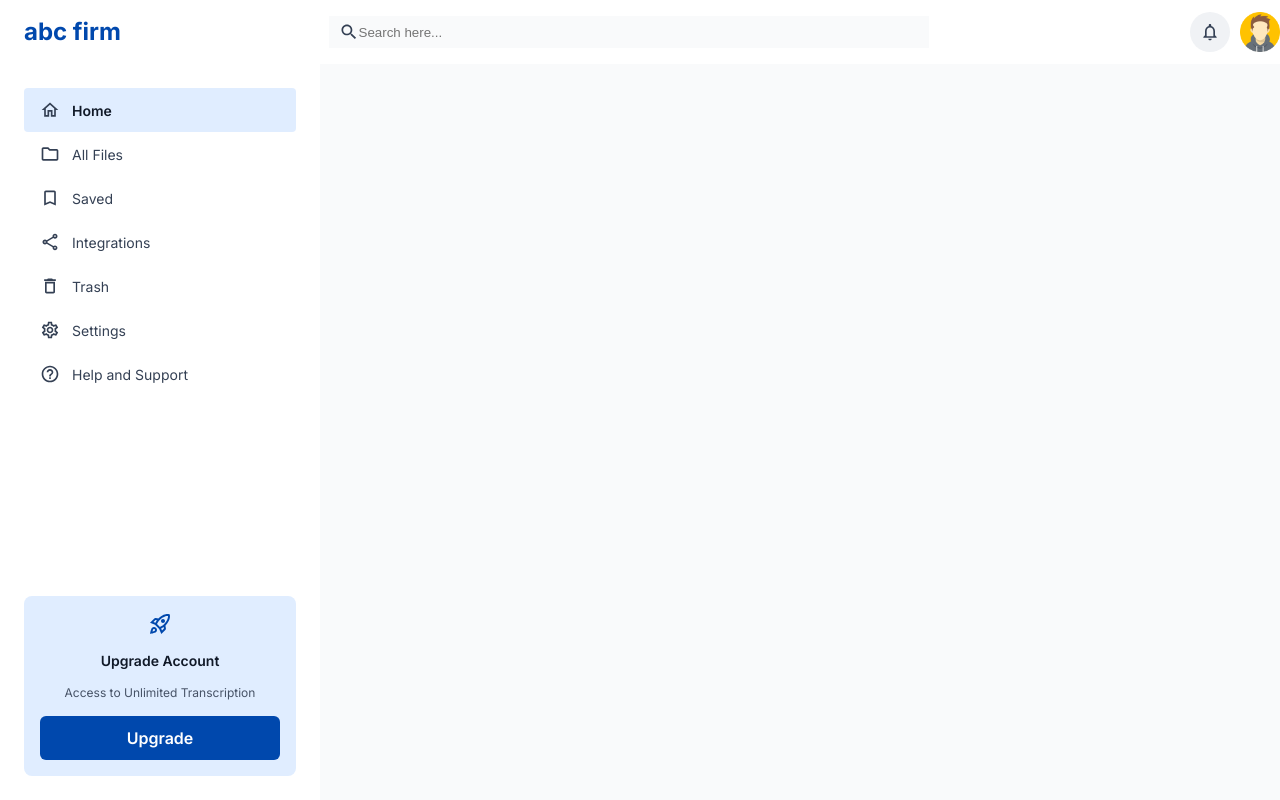
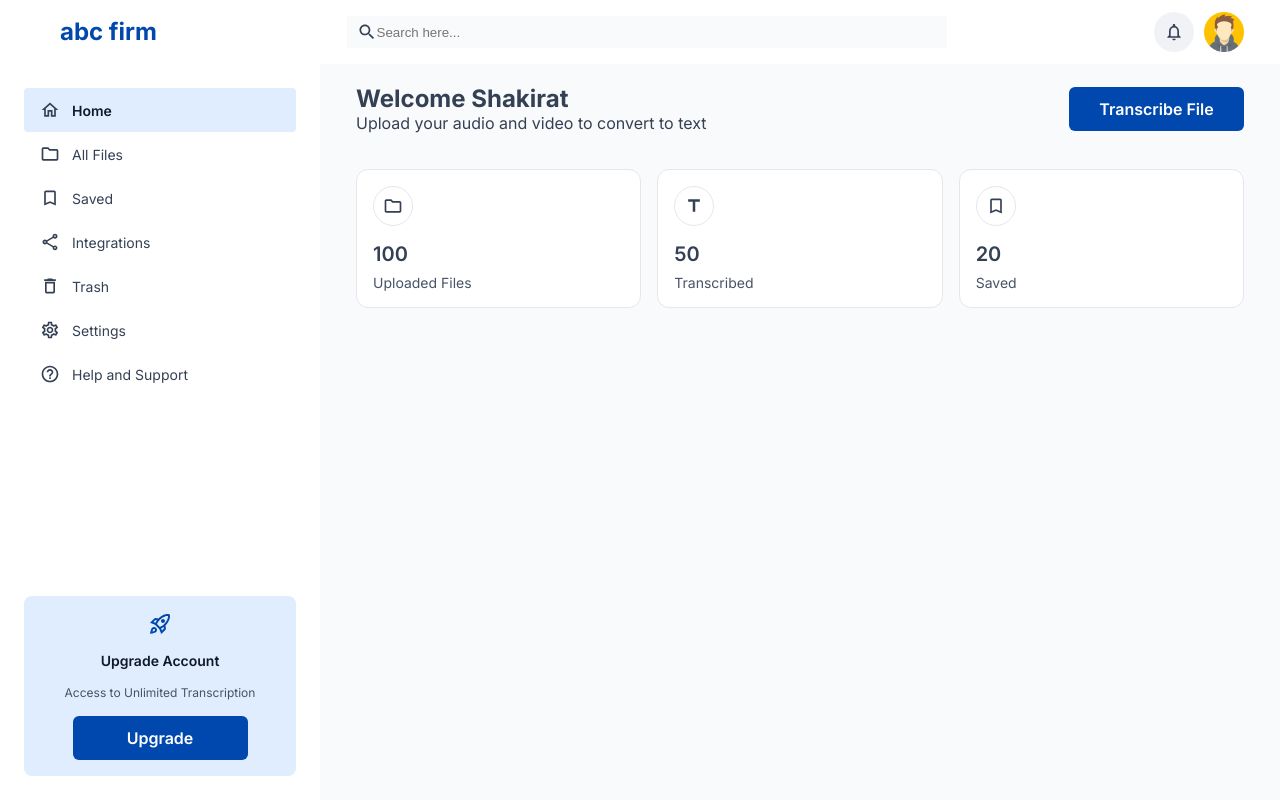
Before and after one commit to Pk9697/speech-to-text, a React (Vite) app: page / in a window 1280 px wide. Built offline with nearby package versions, Linux system fonts and the light colour scheme.

Commit message:
Complete Title and Metrics UI

```diff
--- a/src/components/button/styles/button.js
+++ b/src/components/button/styles/button.js
@@ -4,6 +4,7 @@ import styled from 'styled-components'
 export const ButtonPrimary = styled.button`
   padding: 0.75em 1.5em;
   width: 100%;
+  max-width: 175px;
   border-radius: 0.375em;
   border: none;
   background-color: var(--clr-blue);
--- a/src/components/mainPane/index.jsx
+++ b/src/components/mainPane/index.jsx
@@ -1,7 +1,66 @@
-import { Container } from './styles/mainPane'
+import {
+  Container,
+  Frame,
+  Metrics,
+  MetricsGroup,
+  MetricsIcon,
+  MetricsNumber,
+  MetricsText,
+  Text,
+  Title,
+  TitleContainer,
+} from './styles/mainPane'
 
 function MainPane({ children, ...restProps }) {
   return <Container {...restProps}>{children}</Container>
 }
 
+MainPane.Frame = function MainPaneFrame({ children, ...restProps }) {
+  return <Frame {...restProps}>{children}</Frame>
+}
+
+MainPane.TitleContainer = function MainPaneTitleContainer({
+  children,
+  ...restProps
+}) {
+  return (
+    <TitleContainer {...restProps}>
+      <Title>{children}</Title>
+      <Text>Upload your audio and video to convert to text</Text>
+    </TitleContainer>
+  )
+}
+
+MainPane.Metrics = function MainPaneMetrics({ children, ...restProps }) {
+  return <Metrics {...restProps}>{children}</Metrics>
+}
+
+MainPane.MetricsIcon = function MainPaneMetricsIcon({
+  children,
+  ...restProps
+}) {
+  return <MetricsIcon {...restProps}>{children}</MetricsIcon>
+}
+
+MainPane.MetricsGroup = function MainPaneMetricsGroup({
+  children,
+  ...restProps
+}) {
+  return <MetricsGroup {...restProps}>{children}</MetricsGroup>
+}
+
+MainPane.MetricsNumber = function MainPaneMetricsNumber({
+  children,
+  ...restProps
+}) {
+  return <MetricsNumber {...restProps}>{children}</MetricsNumber>
+}
+
+MainPane.MetricsText = function MainPaneMetricsText({
+  children,
+  ...restProps
+}) {
+  return <MetricsText {...restProps}>{children}</MetricsText>
+}
+
 export default MainPane
--- a/src/components/mainPane/styles/mainPane.js
+++ b/src/components/mainPane/styles/mainPane.js
@@ -2,5 +2,63 @@
 import styled from 'styled-components'
 
 export const Container = styled.div`
-  padding: 0 2.25em;
+  padding: 1.25em 2.25em;
+  display: flex;
+  flex-direction: column;
+  gap: 2.25em;
 `
+
+export const Frame = styled.div`
+  display: flex;
+  justify-content: space-between;
+  align-items: center;
+  gap: 1em;
+`
+
+export const TitleContainer = styled.div`
+  display: flex;
+  flex-direction: column;
+`
+
+export const Title = styled.h2``
+export const Text = styled.p`
+  font-size: var(--fs-body);
+`
+
+export const Metrics = styled.div`
+  flex: 1 0 0;
+  display: flex;
+  flex-direction: column;
+  padding: 1em;
+  gap: 1em;
+  border-radius: 12px;
+  border: 1px solid var(--clr-metrics-border);
+  background: var(--clr-white);
+`
+
+export const MetricsIcon = styled.div`
+  width: 40px;
+  height: 40px;
+  display: flex;
+  flex-direction: column;
+  justify-content: center;
+  align-items: center;
+  border-radius: 20px;
+  border: 1px solid var(--clr-metrics-border);
+`
+
+export const MetricsGroup = styled.div`
+  display: flex;
+  flex-direction: column;
+  gap: 0.5em;
+`
+
+export const MetricsNumber = styled.h3`
+  font-size: 1.25rem;
+  font-weight: var(--fw-bold);
+  line-height: 1.2;
+`
+
+export const MetricsText = styled.p`
+  color: var(--clr-metrics-text);
+`
--- a/src/components/navBar/styles/navBar.js
+++ b/src/components/navBar/styles/navBar.js
@@ -2,7 +2,7 @@ import styled from 'styled-components'
 
 export const Container = styled.div`
   display: flex;
-  padding: 0.75em 0;
+  padding: 0.75em 2.25em;
   align-items: center;
   gap: 0.625em;
   background-color: var(--clr-white);
--- a/src/containers/MainPaneContainer.jsx
+++ b/src/containers/MainPaneContainer.jsx
@@ -1,9 +1,47 @@
+import TitleOutlinedIcon from '@mui/icons-material/TitleOutlined'
+import FolderOutlinedIcon from '@mui/icons-material/FolderOutlined'
+import BookmarkBorderOutlinedIcon from '@mui/icons-material/BookmarkBorderOutlined'
+
 import MainPane from '../components/mainPane'
-import NavBarContainer from './NavBarContainer'
+import Button from '../components/button'
 
 function MainPaneContainer() {
   return (
     <MainPane>
+      <MainPane.Frame>
+        <MainPane.TitleContainer>Welcome Shakirat</MainPane.TitleContainer>
+        <Button>Transcribe File</Button>
+      </MainPane.Frame>
+      <MainPane.Frame>
+        <MainPane.Metrics>
+          <MainPane.MetricsIcon>
+            <FolderOutlinedIcon fontSize="small" />
+          </MainPane.MetricsIcon>
+          <MainPane.MetricsGroup>
+            <MainPane.MetricsNumber>100</MainPane.MetricsNumber>
+            <MainPane.MetricsText>Uploaded Files</MainPane.MetricsText>
+          </MainPane.MetricsGroup>
+        </MainPane.Metrics>
+        <MainPane.Metrics>
+          <MainPane.MetricsIcon>
+            <TitleOutlinedIcon fontSize="small" />
+          </MainPane.MetricsIcon>
+          <MainPane.MetricsGroup>
+            <MainPane.MetricsNumber>50</MainPane.MetricsNumber>
+            <MainPane.MetricsText>Transcribed</MainPane.MetricsText>
+          </MainPane.MetricsGroup>
+        </MainPane.Metrics>
+        <MainPane.Metrics>
+          <MainPane.MetricsIcon>
+            <BookmarkBorderOutlinedIcon fontSize="small" />
+          </MainPane.MetricsIcon>
+          <MainPane.MetricsGroup>
+            <MainPane.MetricsNumber>20</MainPane.MetricsNumber>
+            <MainPane.MetricsText>Saved</MainPane.MetricsText>
+          </MainPane.MetricsGroup>
+        </MainPane.Metrics>
+      </MainPane.Frame>
+      <MainPane.Frame></MainPane.Frame>
     </MainPane>
   )
 }
--- a/src/global-styles.js
+++ b/src/global-styles.js
@@ -19,10 +19,12 @@ const GlobalStyle = createGlobalStyle`
         --clr-blue:#0048AD;
         --clr-grey-50:#f9fafb;
         --clr-nav-icon:#f0f2f5;
+        --clr-metrics-border:#e4e7ec;
         --clr-text:#344054;
         --clr-text-small:#475367;
         --clr-text-black:#101928;
         --clr-accent:#e0edff;
+        --clr-metrics-text:#475367;
 
         --fs-reg:0.875rem;
         --fs-small:0.75rem;
```
